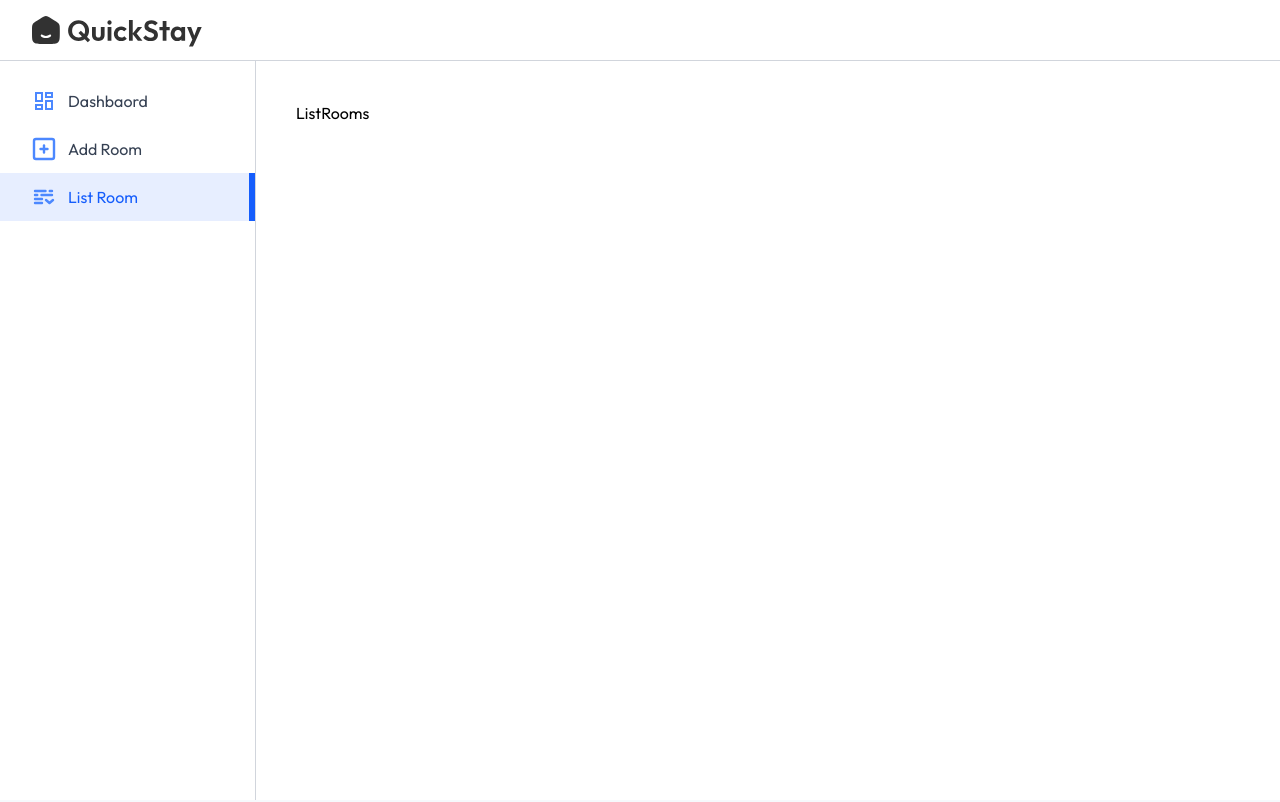
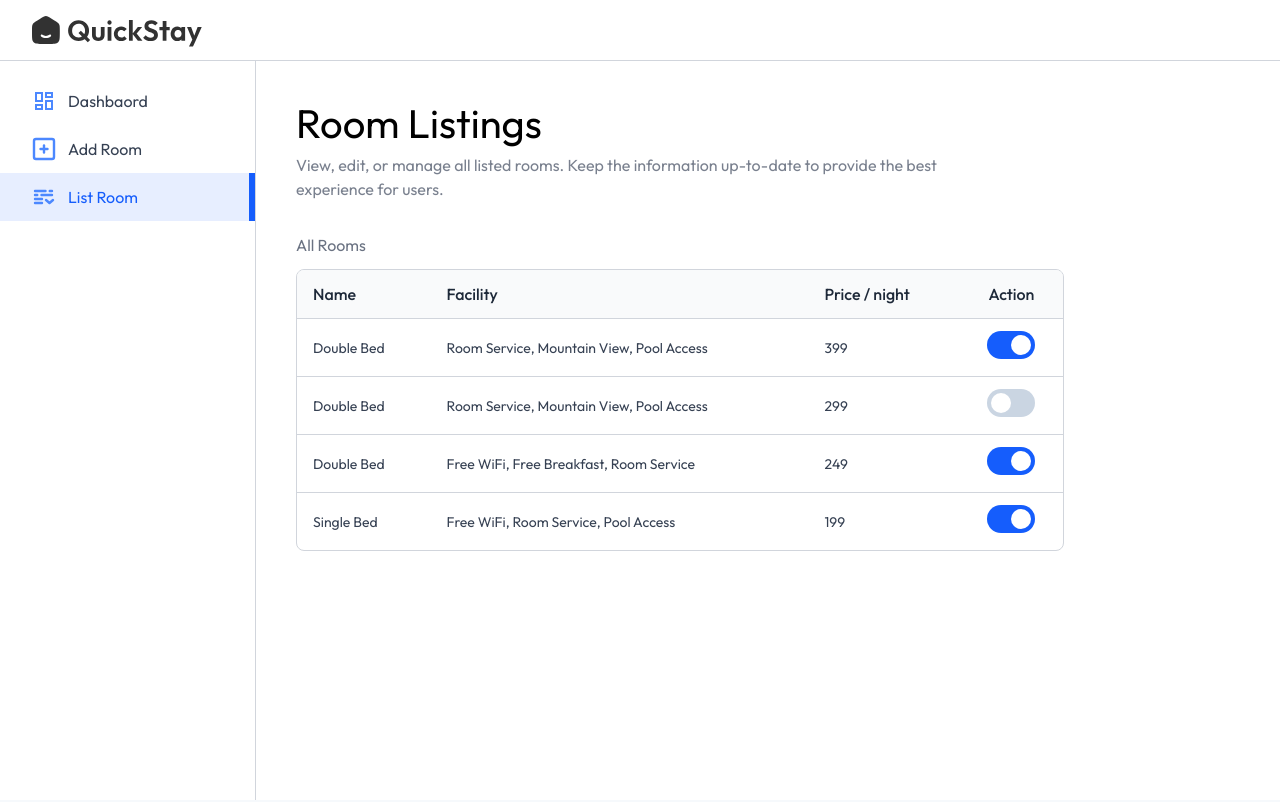
Before and after one commit to alexngumbau/Hotel-Booking, a React (Vite) app in the folder client/: page /owner/list-room in a window 1280 px wide. Shown: the top 802 px of the page. Built offline with nearby package versions, Linux system fonts and the light colour scheme; no server answers; a web font is replaced by a local one.

Commit message:
completed the list room page

```diff
--- a/client/src/assets/assets.js
+++ b/client/src/assets/assets.js
@@ -161,7 +161,7 @@
         "pricePerNight": 299,
         "amenities": ["Room Service", "Mountain View", "Pool Access"],
         "images": [roomImg2, roomImg3, roomImg4, roomImg1],
-        "isAvailable": true,
+        "isAvailable": false,
         "createdAt": "2025-04-10T06:25:22.593Z",
         "updatedAt": "2025-04-10T06:25:22.593Z",
         "__v": 0
--- a/client/src/pages/hotelOwner/ListRooms.jsx
+++ b/client/src/pages/hotelOwner/ListRooms.jsx
@@ -1,9 +1,63 @@
-import React from 'react'
+import { useState } from "react";
+import { roomsDummyData } from "../../assets/assets";
+import Title from "../../components/Title";
 
 const ListRooms = () => {
+  const [rooms, setRooms] = useState(roomsDummyData);
   return (
-    <div>ListRooms</div>
-  )
-}
+    <div>
+      <Title
+        align={"left"}
+        font={"outfit"}
+        title={"Room Listings"}
+        subTitle={
+          "View, edit, or manage all listed rooms. Keep the information up-to-date to provide the best experience for users."
+        }
+      />
 
-export default ListRooms
+      <p className="text-gray-500 mt-8">All Rooms</p>
+      <div className="w-full max-w-3xl text-left border border-gray-300 rounded-lg max-h-80 overflow-y-scroll mt-3">
+        <table className="w-full">
+          <thead className="bg-gray-50">
+            <tr>
+              <th className="py-3 px-4 text-gray-800 font-medium">Name</th>
+              <th className="py-3 px-4 text-gray-800 font-medium max-sm:hidden">
+                Facility
+              </th>
+              <th className="py-3 px-4 text-gray-800 font-medium">
+                Price / night
+              </th>
+              <th className="py-3 px-4 text-gray-800 font-medium text-center">
+                Action
+              </th>
+            </tr>
+          </thead>
+          <tbody className="text-sm">
+            {rooms.map((item, index) => (
+              <tr key={index}>
+                <td className="py-3 px-4 text-gray-700 border-t border-gray-300">
+                  {item.roomType}
+                </td>
+                <td className="py-3 px-4 text-gray-700 border-t border-gray-300 max-sm:hidden">
+                  {item.amenities.join(', ')}
+                </td>
+                <td className="py-3 px-4 text-gray-700 border-t border-gray-300">
+                  {item.pricePerNight}
+                </td>
+                <td className="py-3 px-4 text-red-500 border-t border-gray-300 text-center">
+                  <label className="relative inline-flex items-center cursor-pointer text-gray-900 gap-3">
+                    <input type="checkbox" className="sr-only peer" checked={item.isAvailable} />
+                    <div className="w-12 h-7 bg-slate-300 rounded-full peer  peer-checked:bg-blue-600 transition-colors duration-200"></div>
+                    <span className="dot absolute left-1 top-1 w-5 h-5 bg-white rounded-full transition-transform duration-200 ease-in-out peer-checked:translate-x-5"></span>
+                  </label>
+                </td>
+              </tr>
+            ))}
+          </tbody>
+        </table>
+      </div>
+    </div>
+  );
+};
+
+export default ListRooms;
```
